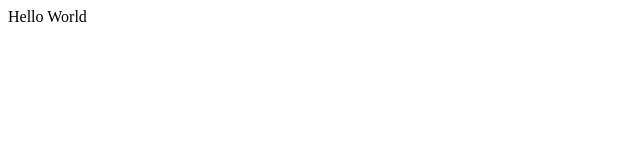
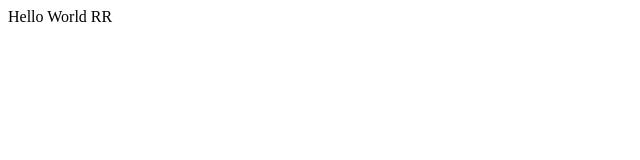
Before and after one commit to linhaoxiang/linhaoxiang.github.io, a plain HTML site: page index.html in a window 1280 px wide. Shown: the full height of the page, 0-640 px from the left. Drawn offline with Linux system fonts and the light colour scheme.

Commit message:
Update index.html

```diff
--- a/index.html
+++ b/index.html
@@ -10,7 +10,7 @@
     <div class="main">
         <div class="mainContent">
             <div class="column try">
-                <div class="types">Hello World</div>
+                <div class="types">Hello World RR</div>
             </div>
         </div>
     </div>
```
